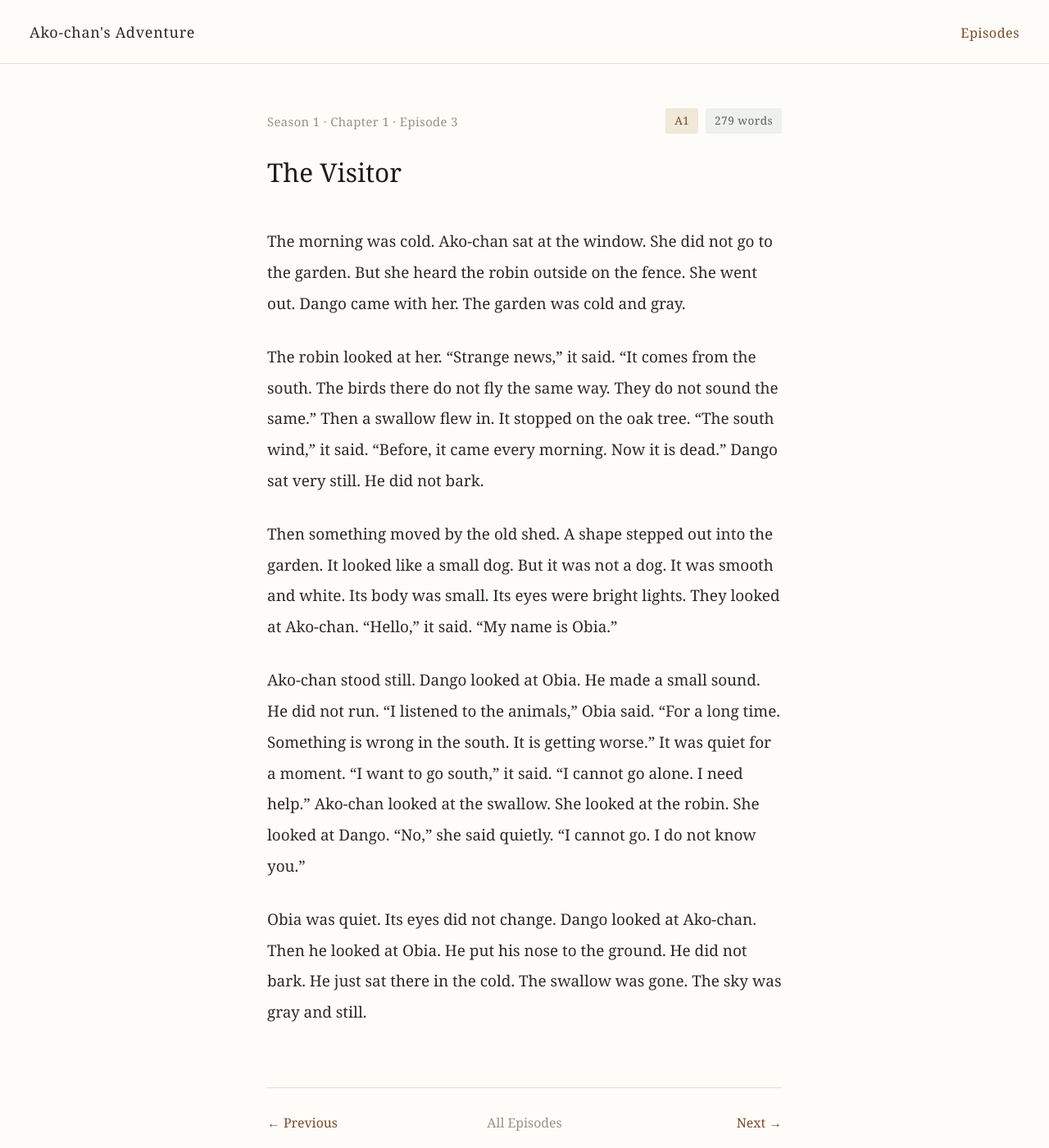
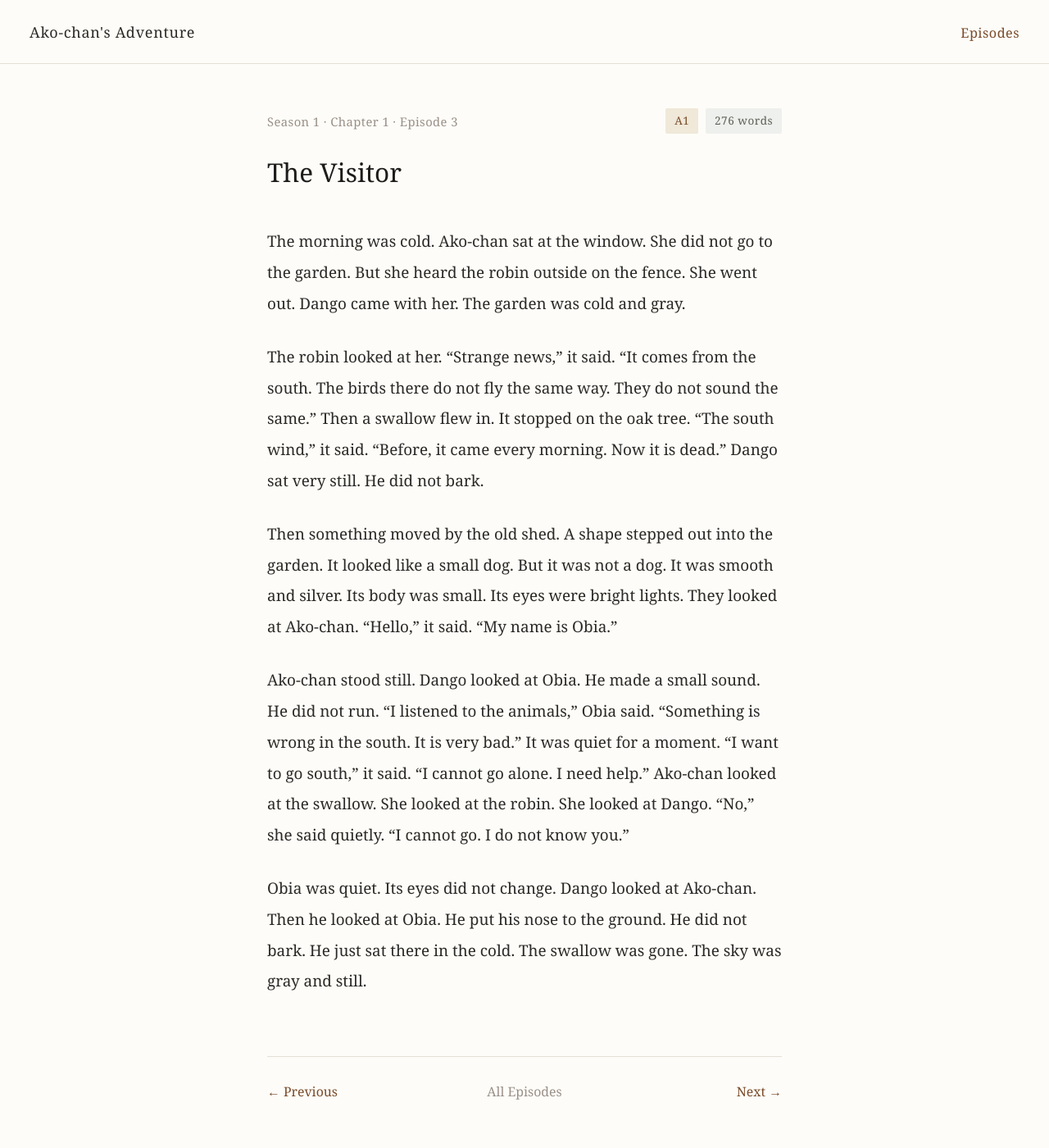
Before and after one commit to morisaki-yuichi/ako-chans-adventure, a Jekyll site: the page built from season1/chapter01/ep003.md, in a window 1280 px wide and 1400 px high. Shown: the whole window at 82% size. Built offline with Jekyll 4.4.1, drawn with Linux system fonts in a browser that asks for light colours.

Commit message:
Fix Obia's color to silver and revise her dialogue in ep003
- Change Obia's appearance from white to silver in ep003 and design-decisions
- Remove "For a long time" (inconsistent with Obia being only 3 days in this era)
- Change "It is getting worse" to "It is very bad" (disturbance started with Obia's arrival, so no prior baseline to compare against)

```diff
--- a/season1/chapter01/ep003.md
+++ b/season1/chapter01/ep003.md
@@ -5,7 +5,7 @@ season: 1
 chapter: 1
 episode: 3
 level: A1
-word_count: 279
+word_count: 276
 prev_ep: /season1/chapter01/ep002/
 next_ep: /season1/chapter01/ep004/
 permalink: /season1/chapter01/ep003/
@@ -15,8 +15,8 @@ The morning was cold. Ako-chan sat at the window. She did not go to the garden.
 
 The robin looked at her. "Strange news," it said. "It comes from the south. The birds there do not fly the same way. They do not sound the same." Then a swallow flew in. It stopped on the oak tree. "The south wind," it said. "Before, it came every morning. Now it is dead." Dango sat very still. He did not bark.
 
-Then something moved by the old shed. A shape stepped out into the garden. It looked like a small dog. But it was not a dog. It was smooth and white. Its body was small. Its eyes were bright lights. They looked at Ako-chan. "Hello," it said. "My name is Obia."
+Then something moved by the old shed. A shape stepped out into the garden. It looked like a small dog. But it was not a dog. It was smooth and silver. Its body was small. Its eyes were bright lights. They looked at Ako-chan. "Hello," it said. "My name is Obia."
 
-Ako-chan stood still. Dango looked at Obia. He made a small sound. He did not run. "I listened to the animals," Obia said. "For a long time. Something is wrong in the south. It is getting worse." It was quiet for a moment. "I want to go south," it said. "I cannot go alone. I need help." Ako-chan looked at the swallow. She looked at the robin. She looked at Dango. "No," she said quietly. "I cannot go. I do not know you."
+Ako-chan stood still. Dango looked at Obia. He made a small sound. He did not run. "I listened to the animals," Obia said. "Something is wrong in the south. It is very bad." It was quiet for a moment. "I want to go south," it said. "I cannot go alone. I need help." Ako-chan looked at the swallow. She looked at the robin. She looked at Dango. "No," she said quietly. "I cannot go. I do not know you."
 
 Obia was quiet. Its eyes did not change. Dango looked at Ako-chan. Then he looked at Obia. He put his nose to the ground. He did not bark. He just sat there in the cold. The swallow was gone. The sky was gray and still.
```
Also changed, not shown: planning/design-decisions.md (+1 -1 lines).
